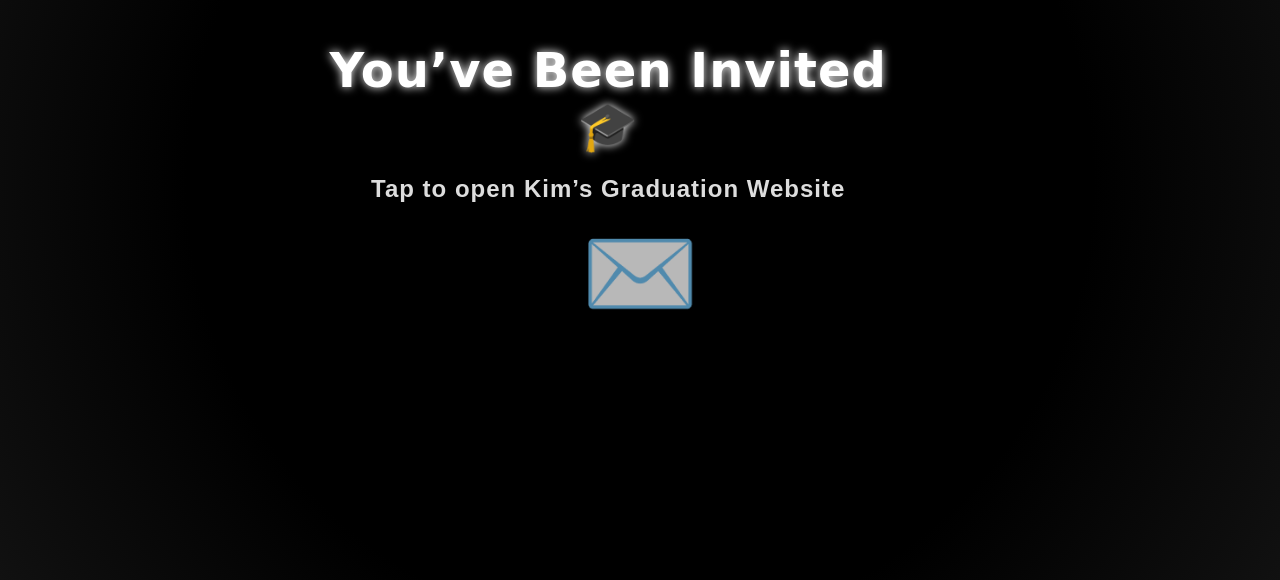
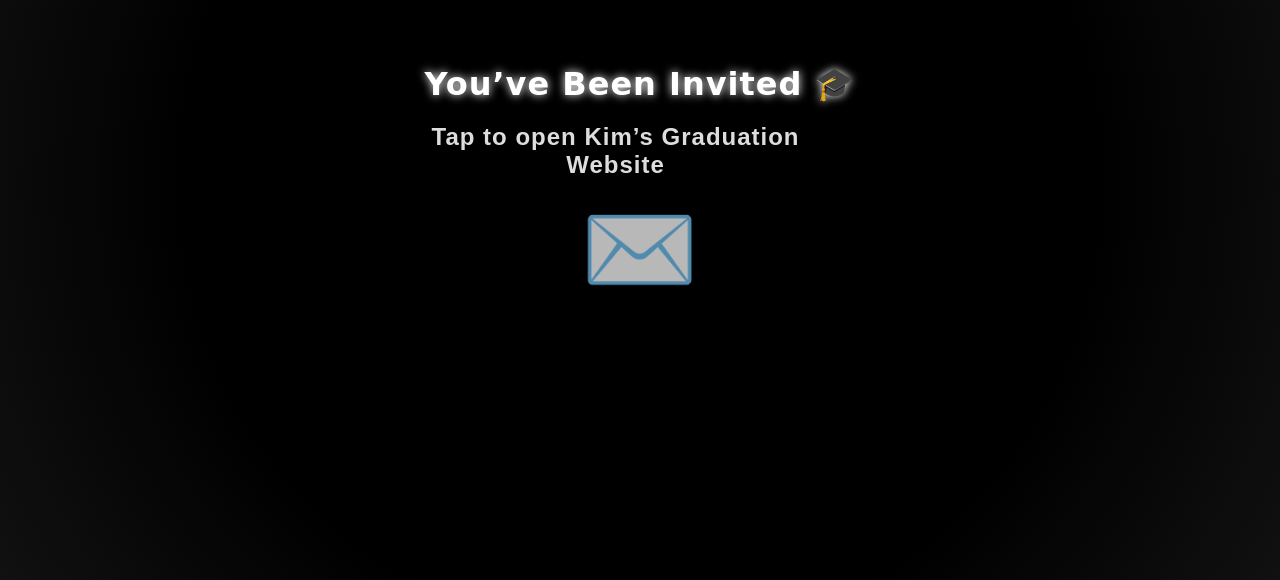
Before and after one commit to kimmic0/kims-grad-site, a plain HTML site: page index.html in a window 1280 px wide. Shown: the part 219-799 px from the top of the page. Drawn offline with Linux system fonts and the light colour scheme; no server answers; a web font is replaced by a local one.

Commit message:
Update index.html

```diff
--- a/index.html
+++ b/index.html
@@ -63,7 +63,9 @@
 
 #launch-screen h1 {
   font-family: 'Monsieur La Doulaise', cursive;
-  font-size: 3rem;
+  font-size: clamp(1rem, 2.5vw, 2rem);
+  max-width: 90%;
+  margin: 0 auto;
   margin-bottom: 20px;
   text-shadow: 0 0 10px white;
 }
```
